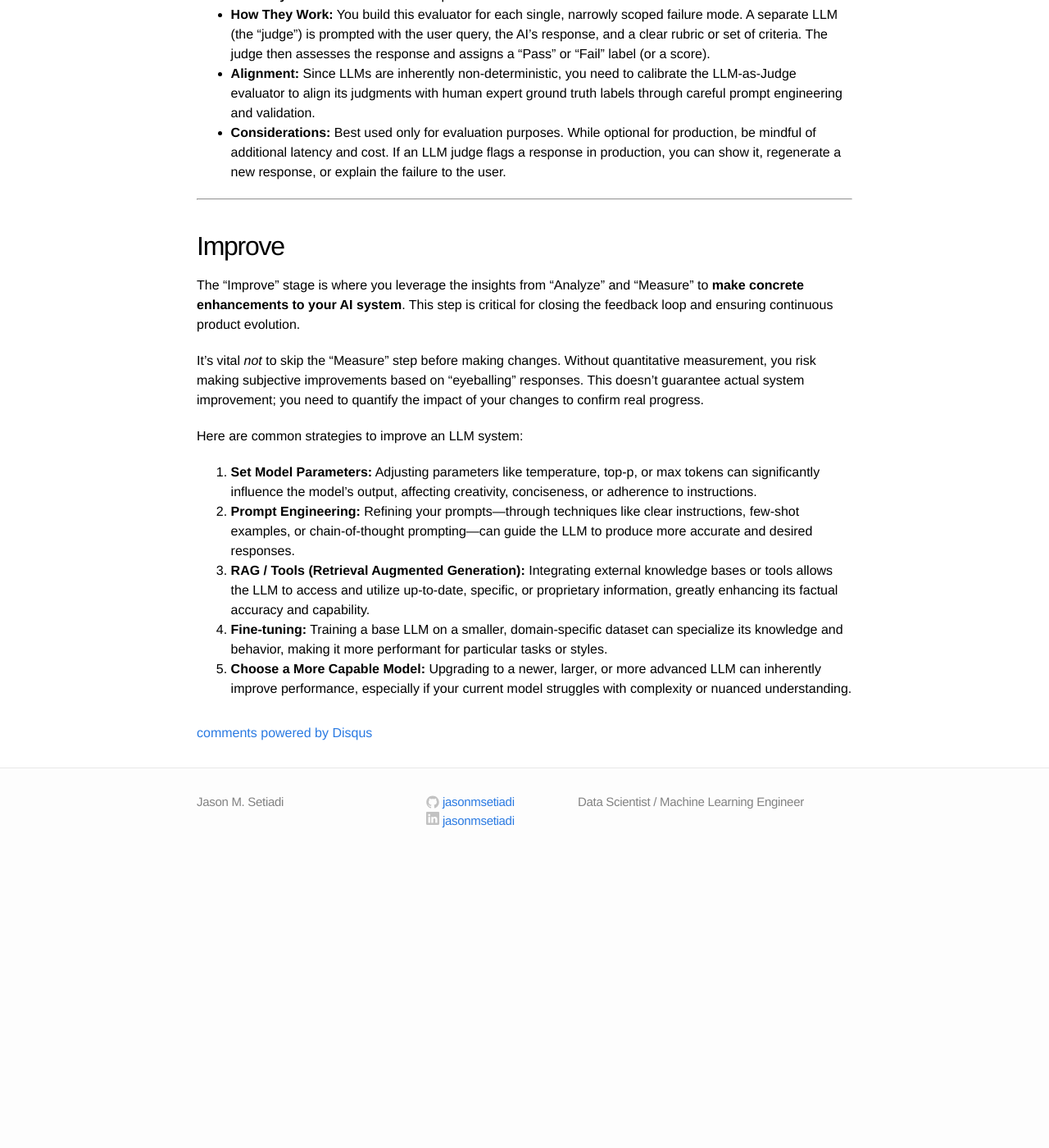
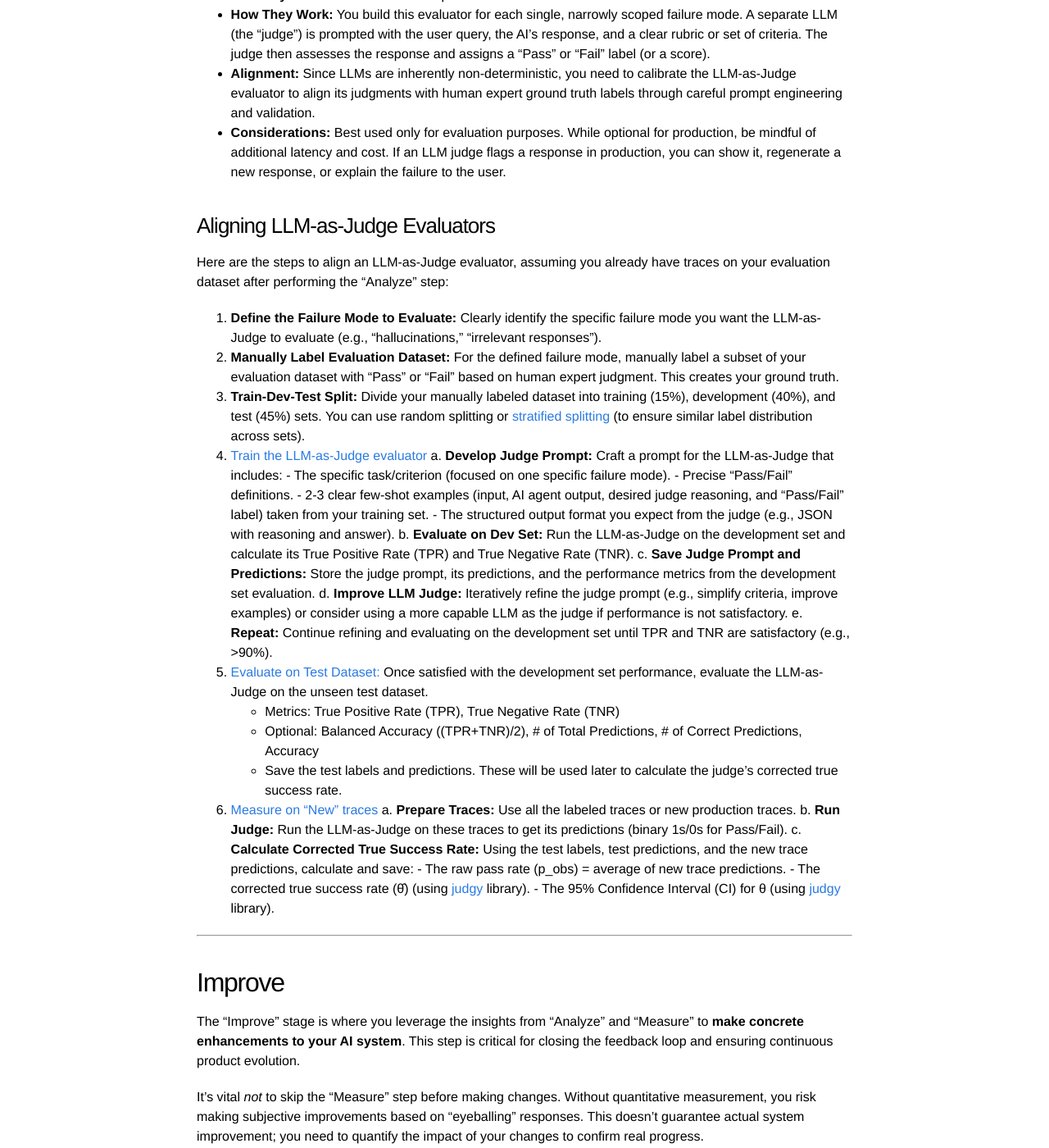
Before and after one commit to jasonmsetiadi/jasonmsetiadi.github.io, a Jekyll site: the page built from _posts/2025-06-08-llm-evals.markdown, in a window 1280 px wide and 1400 px high, scrolled down 3806 px. Shown: the whole window at 82% size. Built offline with Jekyll 4.4.1, drawn with Linux system fonts in a browser that asks for light colours; comment, search, counter and statistics services are not loaded; before the commit the page ends 4863 px from its top, so only the background shows below that.

Commit message:
Update 2025-06-08-llm-evals.markdown

```diff
--- a/_posts/2025-06-08-llm-evals.markdown
+++ b/_posts/2025-06-08-llm-evals.markdown
@@ -105,6 +105,36 @@ Given the different nature of LLM outputs, there are two primary types of automa
 * **Alignment:** Since LLMs are inherently non-deterministic, you need to calibrate the LLM-as-Judge evaluator to align its judgments with human expert ground truth labels through careful prompt engineering and validation.
 * **Considerations:** Best used only for evaluation purposes. While optional for production, be mindful of additional latency and cost. If an LLM judge flags a response in production, you can show it, regenerate a new response, or explain the failure to the user.
 
+### Aligning LLM-as-Judge Evaluators
+
+Here are the steps to align an LLM-as-Judge evaluator, assuming you already have traces on your evaluation dataset after performing the "Analyze" step:
+
+1. **Define the Failure Mode to Evaluate:** Clearly identify the specific failure mode you want the LLM-as-Judge to evaluate (e.g., "hallucinations," "irrelevant responses").
+2. **Manually Label Evaluation Dataset:** For the defined failure mode, manually label a subset of your evaluation dataset with "Pass" or "Fail" based on human expert judgment. This creates your ground truth.
+3. **Train-Dev-Test Split:** Divide your manually labeled dataset into training (15%), development (40%), and test (45%) sets.
+You can use random splitting or [stratified splitting](https://github.com/jasonmsetiadi/recipe-chatbot/blob/main/homeworks/hw3/scripts/split_data.py) (to ensure similar label distribution across sets).
+4. [Train the LLM-as-Judge evaluator](https://github.com/jasonmsetiadi/recipe-chatbot/blob/main/homeworks/hw3/scripts/develop_judge.py)
+    a. **Develop Judge Prompt:** Craft a prompt for the LLM-as-Judge that includes:
+        - The specific task/criterion (focused on one specific failure mode).
+        - Precise "Pass/Fail" definitions.
+        - 2-3 clear few-shot examples (input, AI agent output, desired judge reasoning, and "Pass/Fail" label) taken from your training set.
+        - The structured output format you expect from the judge (e.g., JSON with reasoning and answer).
+    b. **Evaluate on Dev Set:** Run the LLM-as-Judge on the development set and calculate its True Positive Rate (TPR) and True Negative Rate (TNR).
+    c. **Save Judge Prompt and Predictions:** Store the judge prompt, its predictions, and the performance metrics from the development set evaluation.
+    d. **Improve LLM Judge:** Iteratively refine the judge prompt (e.g., simplify criteria, improve examples) or consider using a more capable LLM as the judge if performance is not satisfactory.
+    e. **Repeat:** Continue refining and evaluating on the development set until TPR and TNR are satisfactory (e.g., >90%).
+5. [Evaluate on Test Dataset:](https://github.com/jasonmsetiadi/recipe-chatbot/blob/main/homeworks/hw3/scripts/evaluate_judge.py) Once satisfied with the development set performance, evaluate the LLM-as-Judge on the unseen test dataset.
+    - Metrics: True Positive Rate (TPR), True Negative Rate (TNR)
+    - Optional: Balanced Accuracy ((TPR+TNR)/2), # of Total Predictions, # of Correct Predictions, Accuracy
+    - Save the test labels and predictions. These will be used later to calculate the judge's corrected true success rate.
+6. [Measure on “New” traces](https://github.com/jasonmsetiadi/recipe-chatbot/blob/main/homeworks/hw3/scripts/run_full_evaluation.py)
+    a. **Prepare Traces:** Use all the labeled traces or new production traces.
+    b. **Run Judge:** Run the LLM-as-Judge on these traces to get its predictions (binary 1s/0s for Pass/Fail).
+    c. **Calculate Corrected True Success Rate:** Using the test labels, test predictions, and the new trace predictions, calculate and save:
+        - The raw pass rate (p_obs) = average of new trace predictions.
+        - The corrected true success rate (θ̂) (using [judgy](https://github.com/ai-evals-course/judgy/blob/main/src/judgy/core.py) library).
+        - The 95% Confidence Interval (CI) for θ (using [judgy](https://github.com/ai-evals-course/judgy/blob/main/src/judgy/core.py) library).
+
 ---
 
 ## Improve
```
